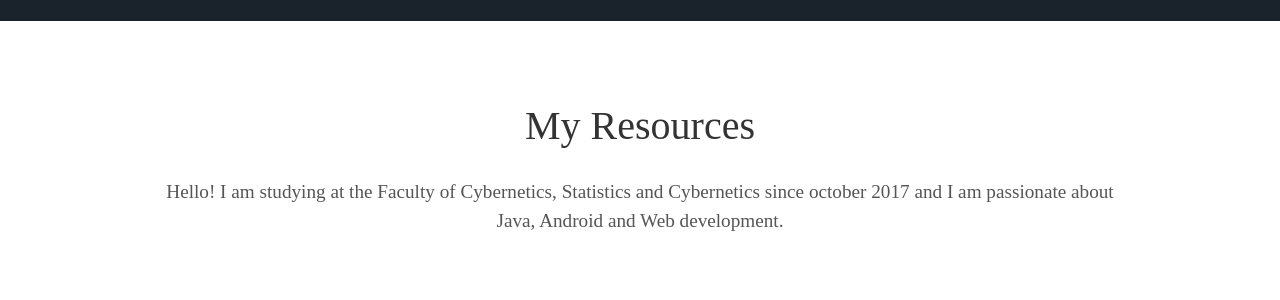
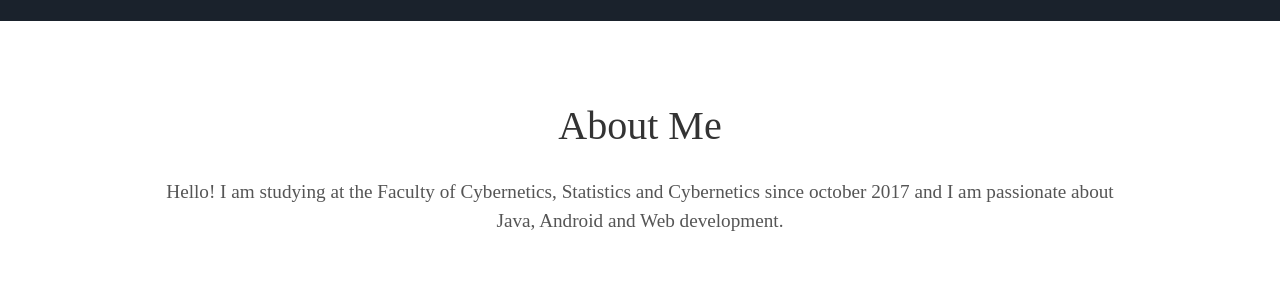
Before and after one commit to IuliaE98/IuliaRacovita98.github.io, a Jekyll site: the page built from index.html, in a window 1280 px wide. Shown: the part 879-1179 px from the top of the page. Built offline with Jekyll 4.4.1, drawn with Linux system fonts in a browser that asks for light colours; some web fonts are replaced.

Commit message:
Update about.html

```diff
--- a/_includes/about.html
+++ b/_includes/about.html
@@ -1,5 +1,5 @@
 <div class="user-details">
-  <h1>My Resources</h1>
+  <h1>About Me</h1>
   <p>{{ site.user_description }}</p>
 </div>
 <div class="user">
```
